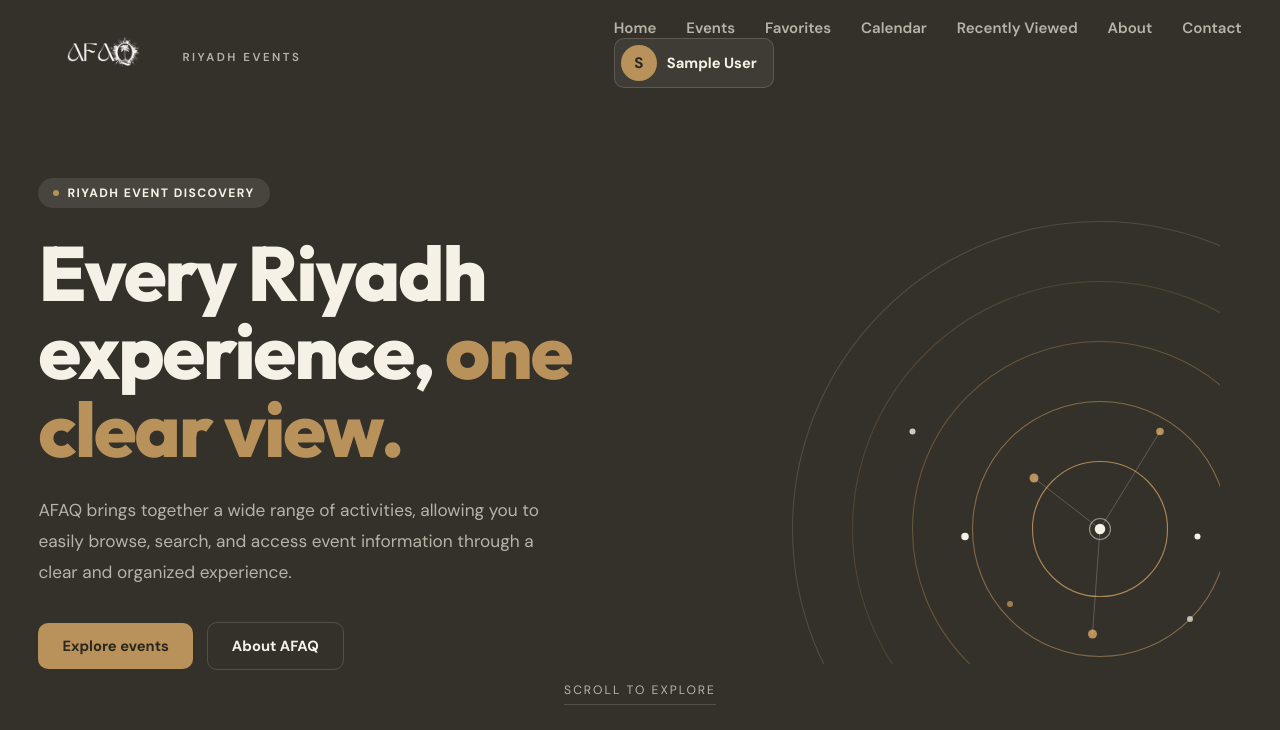
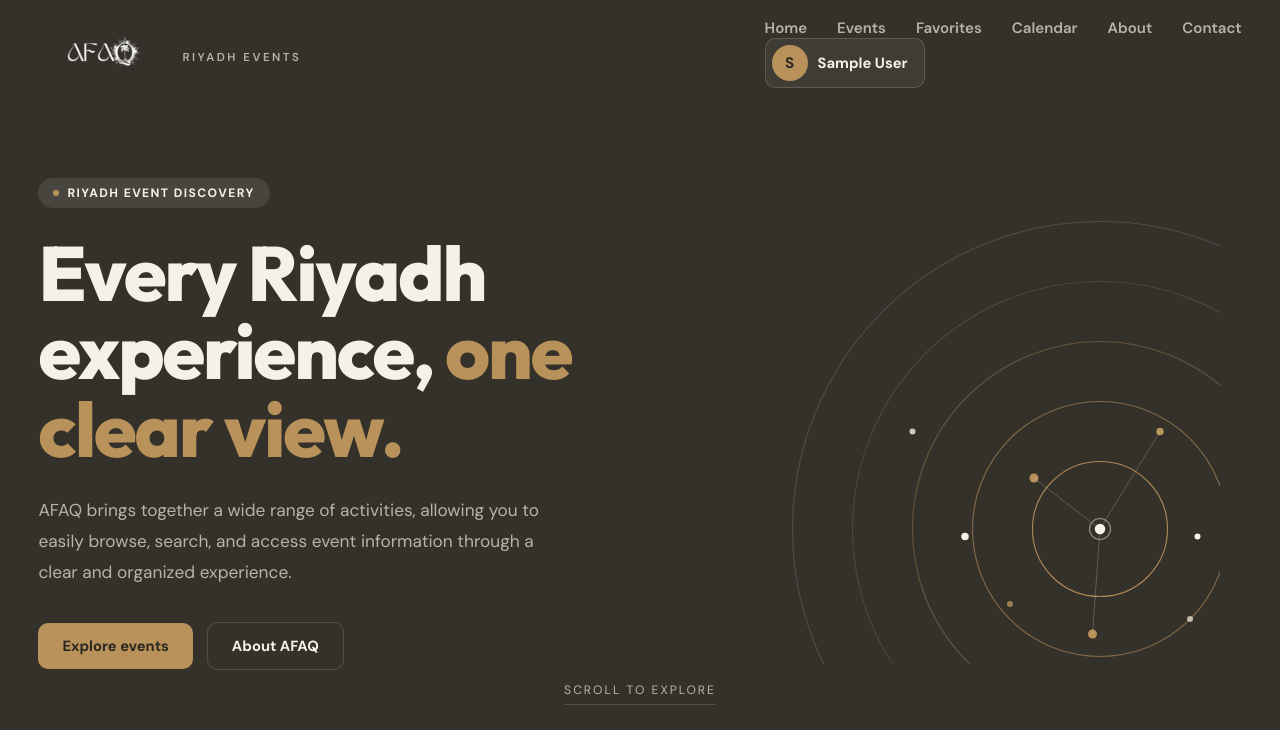
Before and after one commit to Rawasi44/2026-GP2-Group15, a Flask app: page / in a window 1280 px wide. Shown: the top 730 px of the page. Run offline with Flask 3, Linux system fonts and the light colour scheme; the visitor is signed in with stand-in values (Sample User, id 1); data comes from the database, SQL or seed files in the repository; data that the repository does not hold is empty.

Commit message:
Remove 'Recently Viewed' link from navigation
Removed 'Recently Viewed' link from navigation for authenticated users.

```diff
--- a/templates/base.html
+++ b/templates/base.html
@@ -344,7 +344,6 @@
           {% if current_user.is_authenticated %}
             <a href="{{ url_for('favorites.favorites_page') }}">Favorites</a>
             <a href="{{ url_for('calendar.calendar_page') }}">Calendar</a>
-            <a href="{{ url_for('recently_viewed.recently_viewed_page') }}">Recently Viewed</a>
           {% endif %}
           <a href="#about">About</a>
           <a href="#contact">Contact</a>
```
